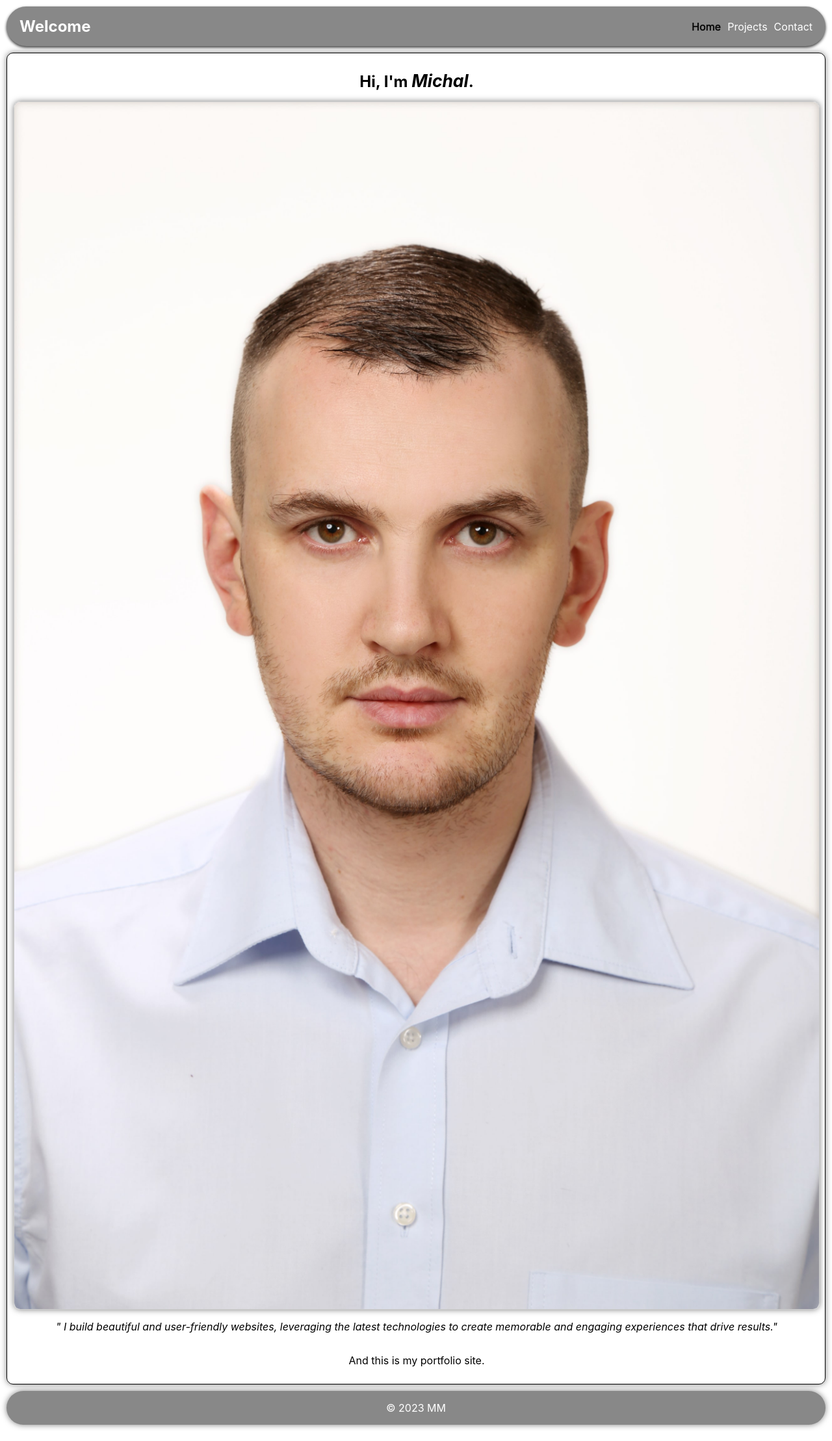
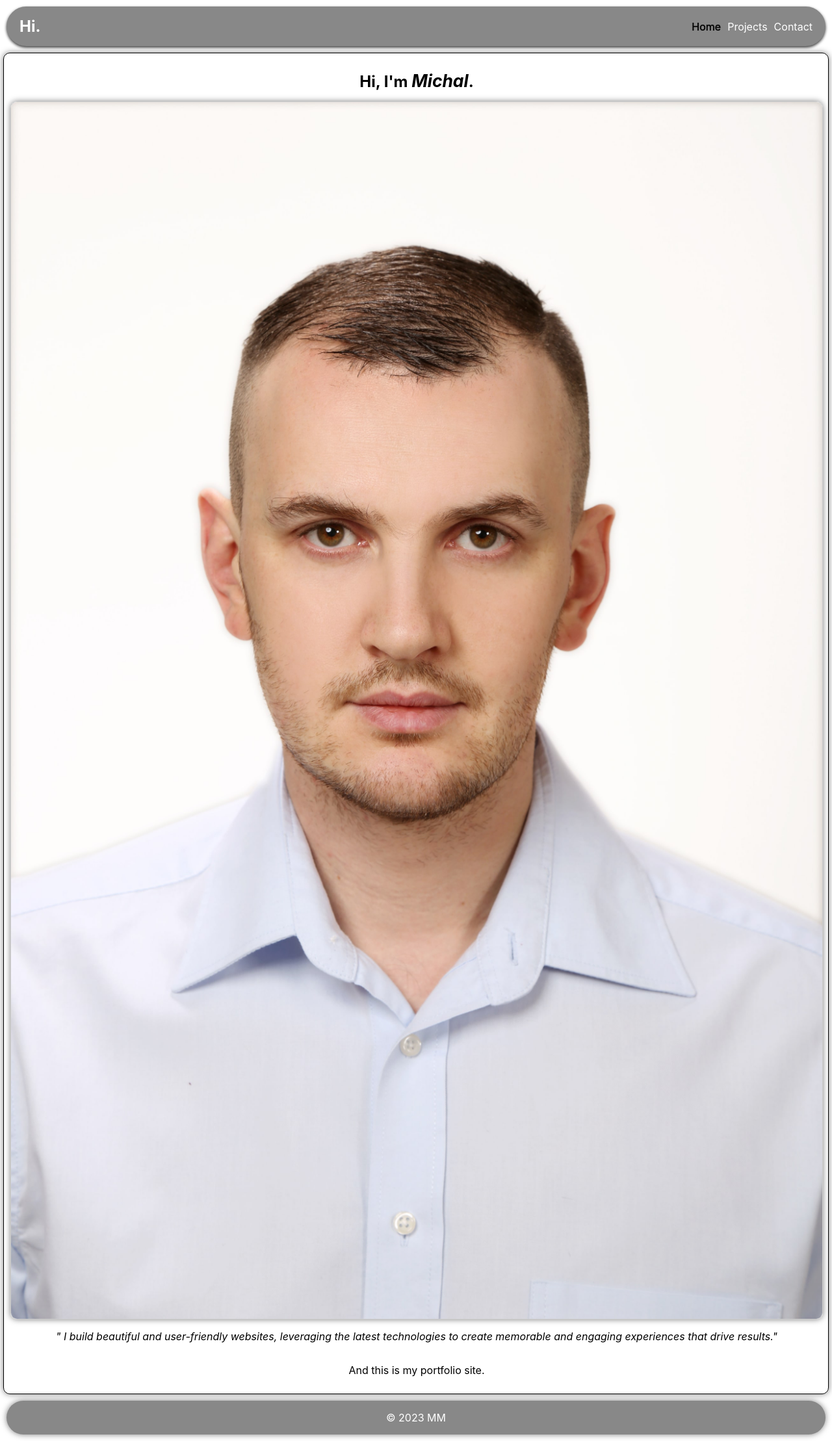
Before and after one commit to MichalMatu/Portfolio_React, a React (Create React App) app: page /#/ in a window 1280 px wide. Shown: the whole page at 65% size. Built offline with nearby package versions, Linux system fonts and the light colour scheme.

Commit message:
style fixed

```diff
--- a/src/index.css
+++ b/src/index.css
@@ -29,7 +29,7 @@ img:hover {
   -ms-filter: blur(5px);
   filter: blur(5px);
 }
-/* when clicked on image add invert filter  */
+
 img:active {
   -webkit-filter: invert(100%);
   -moz-filter: invert(100%);
@@ -47,7 +47,7 @@ header {
   color: #fff;
   box-shadow: 0 2px 4px rgba(0, 0, 0, 0.8);
   border-radius: 40px;
-  margin: 10px 10px 0 10px;
+  margin: 10px 10px 10px 10px;
 }
 
 h1 {
@@ -89,7 +89,7 @@ h1 {
   color: #fff;
   box-shadow: 0 0 10px rgba(0, 0, 0, 0.5);
   border-radius: 40px;
-  margin: 0 10px 10px 10px;
+  margin: 10px 10px 10px 10px;
 }
 
 .statement {
@@ -123,14 +123,16 @@ a.active {
   border: #000000 1px solid;
   box-shadow: 0 0 10px rgba(0, 0, 0, 0.5);
   padding: 10px;
-  margin: 10px;
+  margin: 5px;
+  margin-top: 10px;
+  margin-bottom: 10px;
   -webkit-border-radius: 10px;
   -moz-border-radius: 10px;
   border-radius: 10px;
 }
 
 .projects img {
-  margin: 10px;
+  margin: 0px;
   width: 300px;
   height: auto;
   -webkit-border-radius: 10px;
@@ -194,7 +196,6 @@ textarea {
 }
 
 .cards button {
-  /* display button to appear as link */
   background-color: transparent;
   color: #000000;
   border: none;
@@ -215,8 +216,6 @@ textarea {
 }
 
 .big img {
-/* keep right proportion of image */
   width: 80%;
   height: auto;
-
 }
--- a/src/pages/Header.js
+++ b/src/pages/Header.js
@@ -3,7 +3,7 @@ import { NavLink } from "react-router-dom";
 function Header() {
   return (
     <header>
-      <h1>Welcome</h1>
+      <h1>Hi.</h1>
       <div className="navbar">
         <nav>
           <NavLink to="/">Home</NavLink>
```
